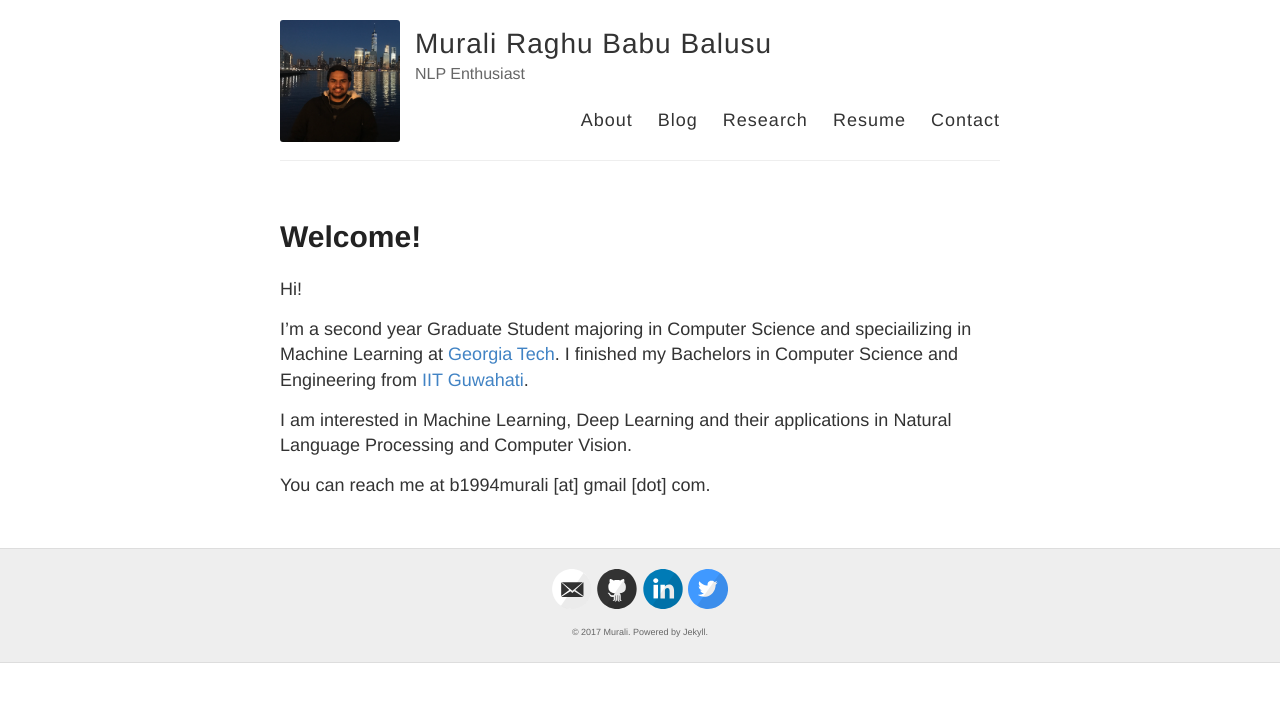
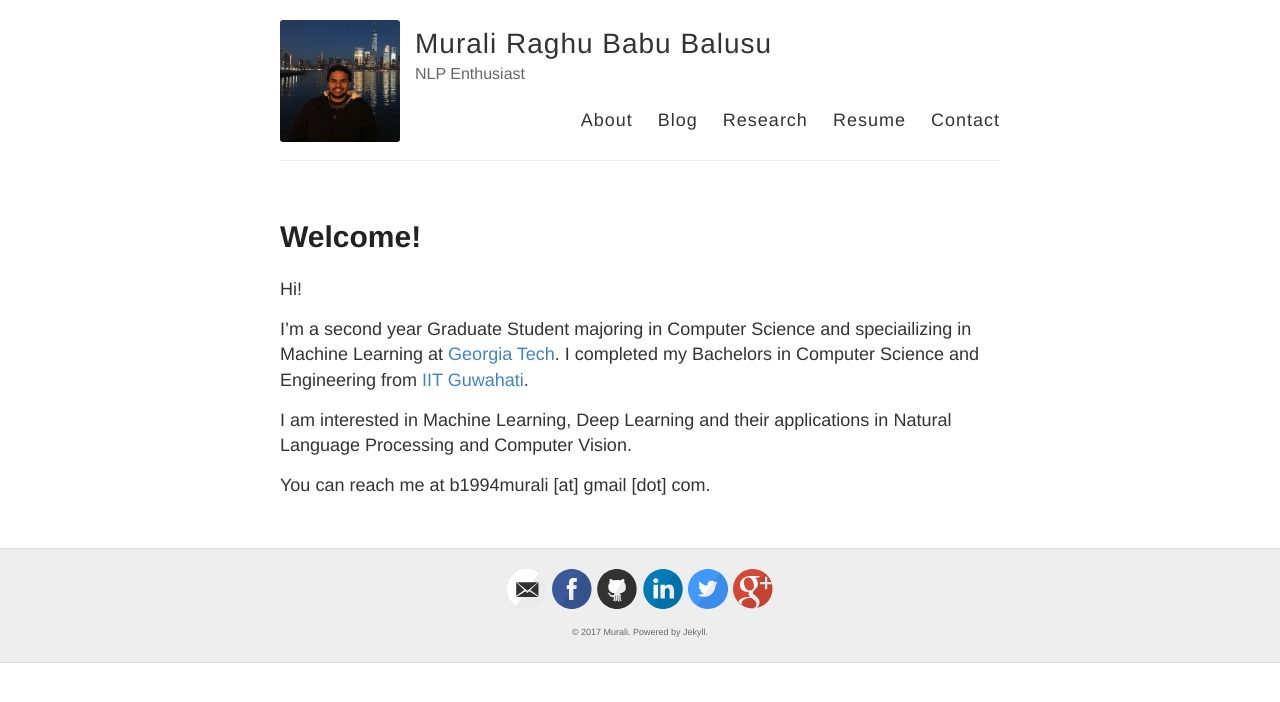
Before and after one commit to bmurali1994/bmurali1994.github.io, a Jekyll site: the page built from index.md, in a window 1280 px wide. Shown: the top 702 px of the page. Built offline with Jekyll 4.4.1, drawn with Linux system fonts in a browser that asks for light colours.

Commit message:
default2

```diff
--- /dev/null
+++ b/index.md
@@ -0,0 +1,13 @@
+---
+layout: page
+title: Welcome!
+permalink: /
+---
+
+Hi!
+
+I'm a second year Graduate Student majoring in Computer Science and speciailizing in Machine Learning at [Georgia Tech](https://www.gatech.edu). I completed my Bachelors in Computer Science and Engineering from [IIT Guwahati](https://www.iitg.ac.in).
+
+I am interested in Machine Learning, Deep Learning and their applications in Natural Language Processing and Computer Vision.
+
+You can reach me at b1994murali [at] gmail [dot] com.
--- a/index.html
+++ b/index2.html
@@ -4,7 +4,6 @@
   <head>
     <link href="favicon.ico" rel="shortcut icon" type="image/x-icon" />
     <title>Welcome! – Murali Raghu Babu Balusu – NLP Enthusiast</title>
-
 
         <meta charset="utf-8" />
     <meta content='text/html; charset=utf-8' http-equiv='Content-Type'>
@@ -18,8 +17,8 @@
     <meta name="author" content="Murali Raghu Babu Balusu" />
 
 
-    <meta property="og:title" content="Welcome" />
-    <meta property="twitter:title" content="Welcome" />
+    <meta property="og:title" content="Welcome!" />
+    <meta property="twitter:title" content="Welcome!" />
 
 
     <!--[if lt IE 9]>
@@ -27,7 +26,7 @@
     <![endif]-->
 
     <link rel="stylesheet" type="text/css" href="/style.css" />
-    <link rel="alternate" type="application/rss+xml" title="Murali Raghu Babu Balusu - NLP Enthusiast" href="/feed.xml" />
+    <link rel="alternate" type="application/rss+xml" title="Murali Raghu Babu Balusu- NLP Enthusiast" href="/feed.xml" />
 
     <!-- Created with Jekyll Now - http://github.com/barryclark/jekyll-now -->
   </head>
@@ -36,10 +35,10 @@
     <div class="wrapper-masthead">
       <div class="container">
         <header class="masthead clearfix">
-          <a href=" " class="site-avatar"><img src="/docs/pictures/murali_nyc.JPG" /></a>
+          <a href="/" class="site-avatar"><img src="/docs/pictures/murali_nyc.JPG" /></a>
 
           <div class="site-info">
-            <h1 class="site-name"><a href=" ">Murali Raghu Babu Balusu</a></h1>
+            <h1 class="site-name"><a href="/">Murali Raghu Babu Balusu</a></h1>
             <p class="site-description">NLP Enthusiast</p>
           </div>
 
@@ -62,7 +61,7 @@
   <div class="entry">
     <p>Hi!</p>
 
-<p>I’m a second year Graduate Student majoring in Computer Science and speciailizing in Machine Learning at <a href="https://www.gatech.edu">Georgia Tech</a>. I finished my Bachelors in Computer Science and Engineering from <a href="https://www.iitg.ac.in">IIT Guwahati</a>.</p>
+<p>I’m a second year Graduate Student majoring in Computer Science and speciailizing in Machine Learning at <a href="https://www.gatech.edu">Georgia Tech</a>. I completed my Bachelors in Computer Science and Engineering from <a href="https://www.iitg.ac.in">IIT Guwahati</a>.</p>
 
 <p>I am interested in Machine Learning, Deep Learning and their applications in Natural Language Processing and Computer Vision.</p>
 
@@ -78,7 +77,7 @@
         <footer class="footer">
 
 <a href="mailto:b1994murali@gmail.com"><i class="svg-icon email"></i></a>
-
+<a href="https://www.facebook.com/b.muraliraghubabu"><i class="svg-icon facebook"></i></a>
 
 <a href="https://github.com/bmurali1994"><i class="svg-icon github"></i></a>
 
@@ -88,7 +87,7 @@
 <a href="https://www.twitter.com/bmurali1994"><i class="svg-icon twitter"></i></a>
 
 
-
+<a href="https://plus.google.com/+MuraliRaghuBabu"><i class="svg-icon googleplus"></i></a>
           <br><h7> © 2017 Murali. Powered by Jekyll. </h7>
         </footer>
       </div>
@@ -105,7 +104,7 @@
     ga('create', 'UA-106874188-1', 'auto');
     ga('send', 'pageview', {
       'page': '/about/',
-		  'title': 'Welcome'
+      'title': 'Welcome!'
     });
   </script>
   <!-- End Google Analytics -->
```
Lines whose indentation alone changed are shown as unchanged.
